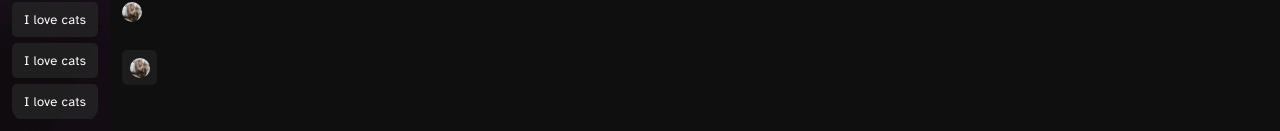
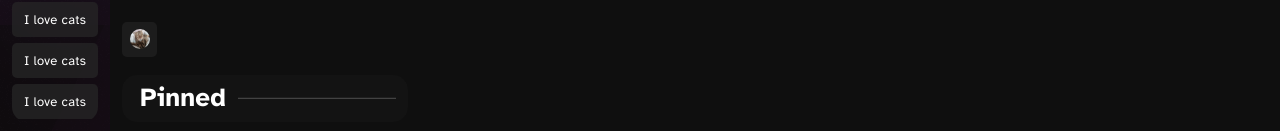
Before and after one commit to negative-zero-inft/real-nudl, a SvelteKit app: page / in a window 1280 px wide. Shown: the part 666-797 px from the top of the page. Built offline with nearby package versions, Linux system fonts and the light colour scheme.

Commit message:
added label

```diff
--- /dev/null
+++ b/src/lib/kit/Label.svelte
@@ -0,0 +1,34 @@
+<script lang="ts">
+    export let name = "Pinned";
+</script>
+
+<div>
+    <h1>{name}</h1>
+    <svg
+        xmlns="http://www.w3.org/2000/svg"
+        width="158"
+        height="2"
+        viewBox="0 0 158 2"
+        fill="none"
+    >
+        <path d="M0 1.29968H158" stroke="white" stroke-opacity="0.25" />
+    </svg>
+</div>
+
+<style lang="scss">
+    @use "$lib/materials.scss" as c;
+    @use "$lib/variables.scss" as v;
+    div {
+        display: flex;
+        height: v.$element-size;
+        padding: v.$spacing-l1 v.$spacing-l2 v.$spacing-l1 v.$spacing-l3;
+        justify-content: flex-start;
+        width: fit-content;
+        align-items: center;
+        gap: v.$spacing-l2;
+        align-self: stretch;
+
+        border-radius: v.$radius-l2;
+        background: c.$placeholder;
+    }
+</style>
--- a/src/routes/+page.svelte
+++ b/src/routes/+page.svelte
@@ -8,6 +8,7 @@
     import ListEntry from "$kit/ListEntry.svelte";
     import Avatar from "$kit/microelements/avatar.svelte";
     import "$lib/global.scss";
+    import Label from "$kit/Label.svelte";
 
     let isAlreadyTimeoutRunning: number = NaN;
     let popup: boolean = false;
@@ -59,4 +60,5 @@
         <Avatar src="/sussykitty.png" />
     </Button>
     <Popup title="Yes, your name is" subtitle={value} bind:popup />
+    <Label></Label>
 </div>
```
